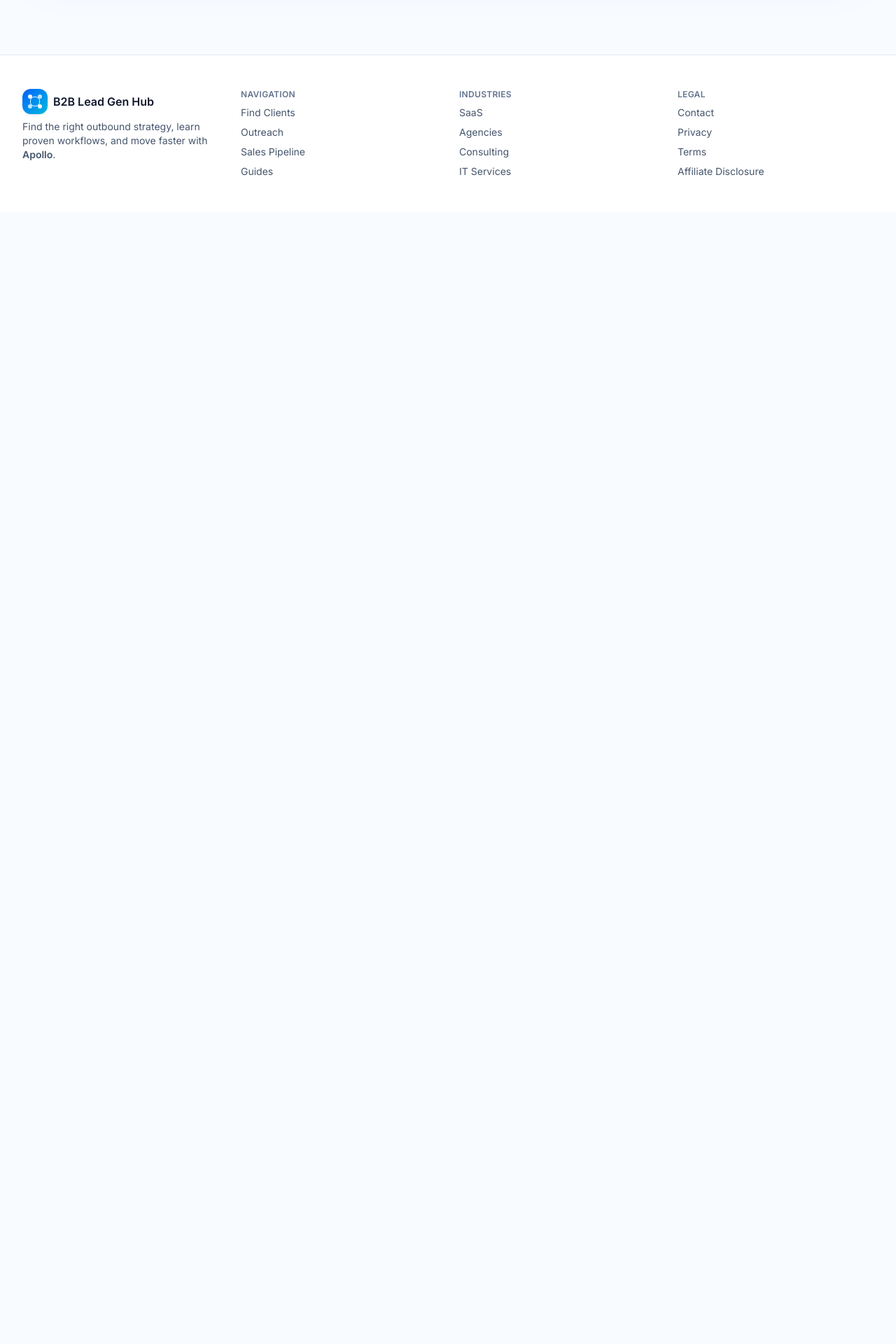
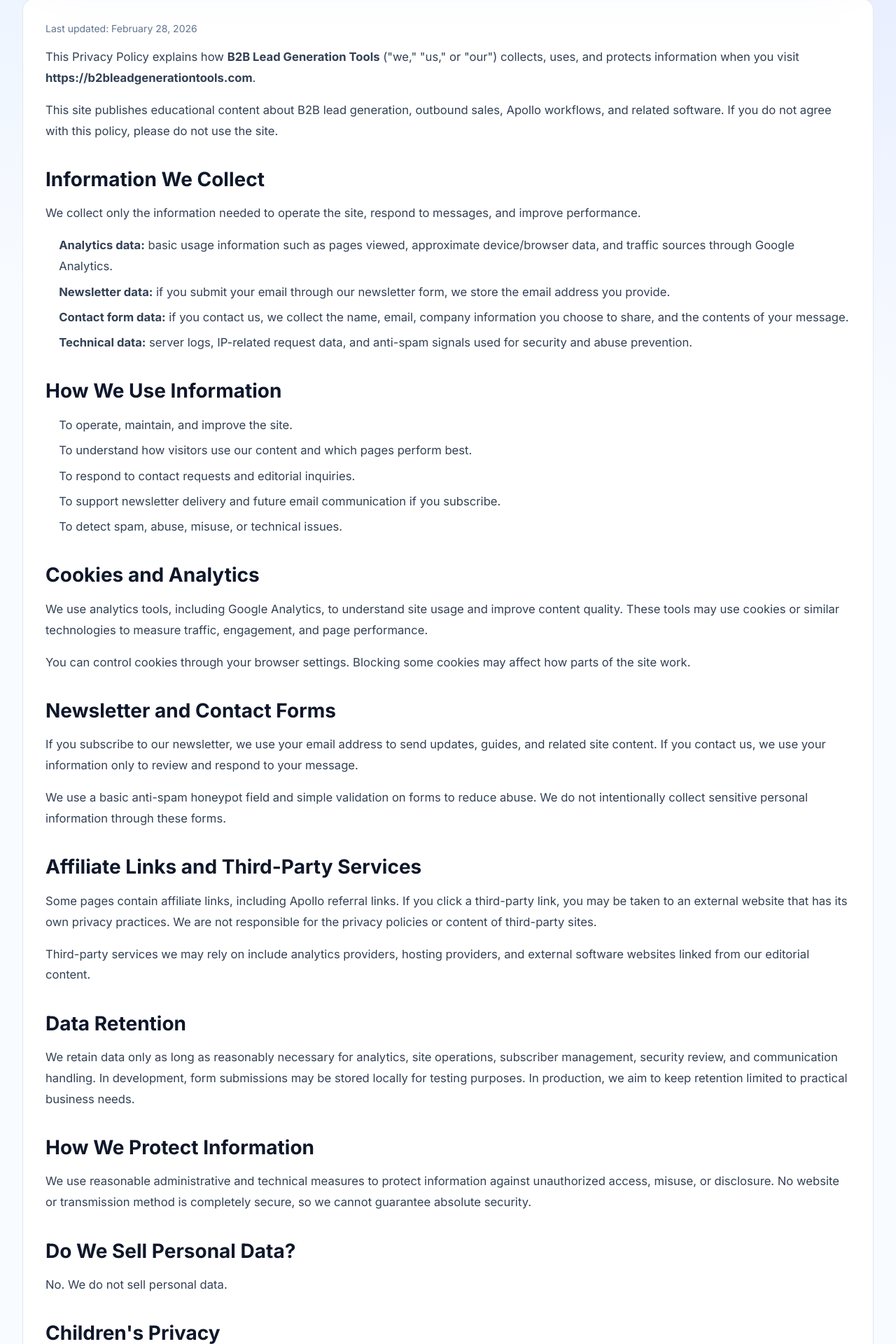
Before and after one commit to annalius3/b2bleadgenerationtools, a Next.js app: page /privacy in a window 1280 px wide. Shown: the part 729-2649 px from the top of the page at 70% size. Before the commit the page ends 1032 px from the top, so only its background shows below. Built offline with nearby package versions, Linux system fonts and the light colour scheme; no server answers.

Commit message:
Expand privacy policy with full site data handling details

```diff
--- a/app/privacy/page.tsx
+++ b/app/privacy/page.tsx
@@ -24,6 +24,117 @@
         description="We collect minimal analytics and form data to improve site experience. We do not sell personal data."
         subtopics={['Minimal data collection', 'No personal data sale', 'Secure handling']}
       />
+      <section className="pb-16">
+        <article className="article-content rounded-2xl border border-slate-200 bg-white p-6 sm:p-8">
+          <p className="text-sm text-slate-500">Last updated: February 28, 2026</p>
+
+          <p>
+            This Privacy Policy explains how <strong>B2B Lead Generation Tools</strong> (&quot;we,&quot; &quot;us,&quot; or &quot;our&quot;) collects, uses,
+            and protects information when you visit <strong>{siteConfig.url}</strong>.
+          </p>
+          <p>
+            This site publishes educational content about B2B lead generation, outbound sales, Apollo workflows, and related software.
+            If you do not agree with this policy, please do not use the site.
+          </p>
+
+          <h2>Information We Collect</h2>
+          <p>We collect only the information needed to operate the site, respond to messages, and improve performance.</p>
+          <ul>
+            <li>
+              <strong>Analytics data:</strong> basic usage information such as pages viewed, approximate device/browser data, and traffic
+              sources through Google Analytics.
+            </li>
+            <li>
+              <strong>Newsletter data:</strong> if you submit your email through our newsletter form, we store the email address you provide.
+            </li>
+            <li>
+              <strong>Contact form data:</strong> if you contact us, we collect the name, email, company information you choose to share, and
+              the contents of your message.
+            </li>
+            <li>
+              <strong>Technical data:</strong> server logs, IP-related request data, and anti-spam signals used for security and abuse prevention.
+            </li>
+          </ul>
+
+          <h2>How We Use Information</h2>
+          <ul>
+            <li>To operate, maintain, and improve the site.</li>
+            <li>To understand how visitors use our content and which pages perform best.</li>
+            <li>To respond to contact requests and editorial inquiries.</li>
+            <li>To support newsletter delivery and future email communication if you subscribe.</li>
+            <li>To detect spam, abuse, misuse, or technical issues.</li>
+          </ul>
+
+          <h2>Cookies and Analytics</h2>
+          <p>
+            We use analytics tools, including Google Analytics, to understand site usage and improve content quality. These tools may use
+            cookies or similar technologies to measure traffic, engagement, and page performance.
+          </p>
+          <p>
+            You can control cookies through your browser settings. Blocking some cookies may affect how parts of the site work.
+          </p>
+
+          <h2>Newsletter and Contact Forms</h2>
+          <p>
+            If you subscribe to our newsletter, we use your email address to send updates, guides, and related site content. If you contact
+            us, we use your information only to review and respond to your message.
+          </p>
+          <p>
+            We use a basic anti-spam honeypot field and simple validation on forms to reduce abuse. We do not intentionally collect sensitive
+            personal information through these forms.
+          </p>
+
+          <h2>Affiliate Links and Third-Party Services</h2>
+          <p>
+            Some pages contain affiliate links, including Apollo referral links. If you click a third-party link, you may be taken to an
+            external website that has its own privacy practices. We are not responsible for the privacy policies or content of third-party sites.
+          </p>
+          <p>
+            Third-party services we may rely on include analytics providers, hosting providers, and external software websites linked from our
+            editorial content.
+          </p>
+
+          <h2>Data Retention</h2>
+          <p>
+            We retain data only as long as reasonably necessary for analytics, site operations, subscriber management, security review, and
+            communication handling. In development, form submissions may be stored locally for testing purposes. In production, we aim to keep
+            retention limited to practical business needs.
+          </p>
+
+          <h2>How We Protect Information</h2>
+          <p>
+            We use reasonable administrative and technical measures to protect information against unauthorized access, misuse, or disclosure.
+            No website or transmission method is completely secure, so we cannot guarantee absolute security.
+          </p>
+
+          <h2>Do We Sell Personal Data?</h2>
+          <p>No. We do not sell personal data.</p>
+
+          <h2>Children&apos;s Privacy</h2>
+          <p>
+            This site is intended for business and professional audiences. It is not directed to children under 13, and we do not knowingly
+            collect personal information from children.
+          </p>
+
+          <h2>Your Choices</h2>
+          <ul>
+            <li>You can stop newsletter emails by unsubscribing when that feature is available or by contacting us directly.</li>
+            <li>You can disable cookies in your browser.</li>
+            <li>You can choose not to submit information through forms on the site.</li>
+          </ul>
+
+          <h2>Changes to This Policy</h2>
+          <p>
+            We may update this Privacy Policy from time to time to reflect site changes, legal requirements, or operational updates. The latest
+            version will always be posted on this page with the updated effective date.
+          </p>
+
+          <h2>Contact</h2>
+          <p>
+            If you have questions about this Privacy Policy, you can contact us through the <a href="/contact">contact page</a>.
+          </p>
+        </article>
+      </section>
     </Container>
   );
 }
```
